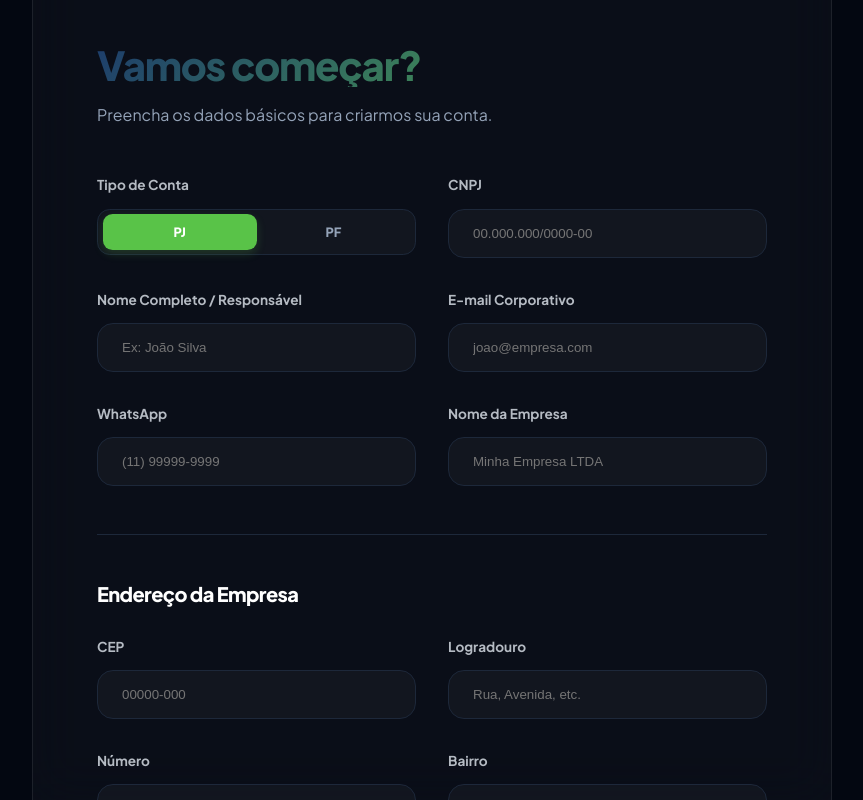
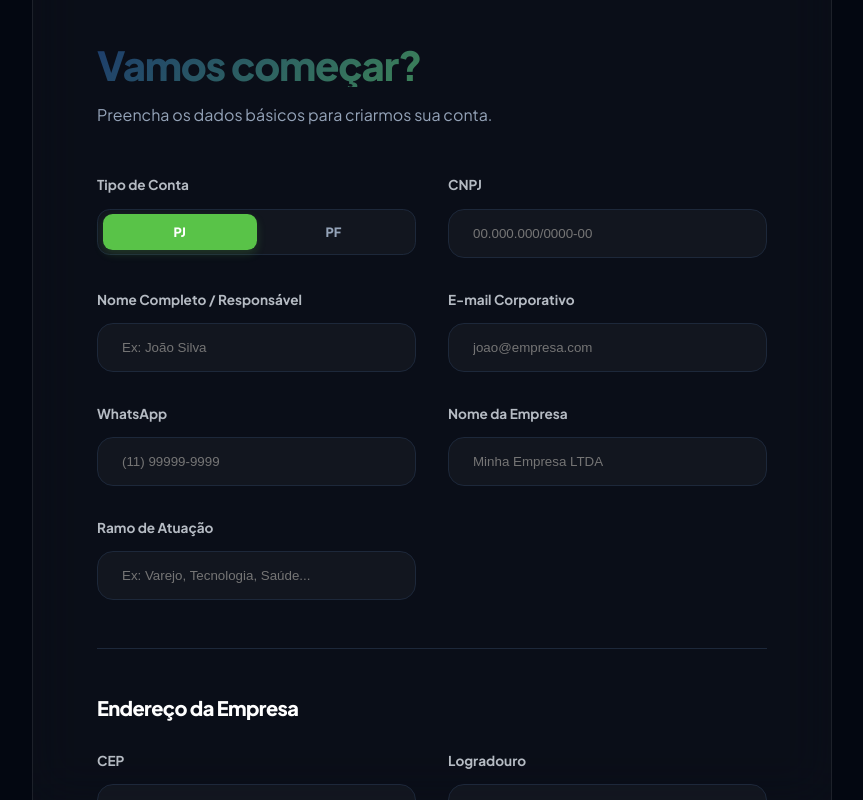
Before and after one commit to Nyvlo/Site-Nyvlo, a Vue app: page /checkout in a window 1280 px wide. Shown: the part 371-1171 px from the top of the page, without its empty margins (208-1071 px from the left). Built offline with nearby package versions, Linux system fonts and the light colour scheme.

Commit message:
feat: add business industry field to registration step

```diff
--- a/src/views/CheckoutView.vue
+++ b/src/views/CheckoutView.vue
@@ -23,6 +23,7 @@ const form = ref({
   neighborhood: '',
   city: '',
   state: '',
+  industry: '',
   // Step 2: Plan
   plan: route.query.plan || 'silver',
   // Step 3: Payment
@@ -146,6 +147,10 @@ const handleCompleteOnboarding = async () => {
             <div class="form-group">
               <label>Nome da Empresa</label>
               <input v-model="form.company" placeholder="Minha Empresa LTDA" />
+            </div>
+            <div class="form-group">
+              <label>Ramo de Atuação</label>
+              <input v-model="form.industry" placeholder="Ex: Varejo, Tecnologia, Saúde..." />
             </div>
           </div>
 
```
